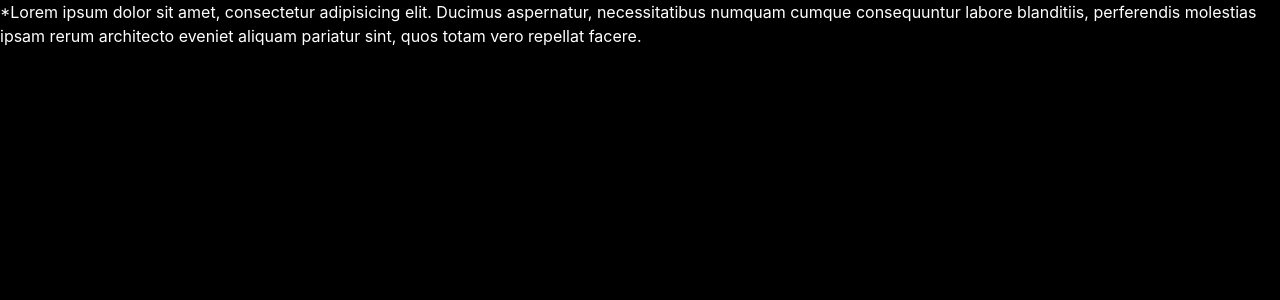
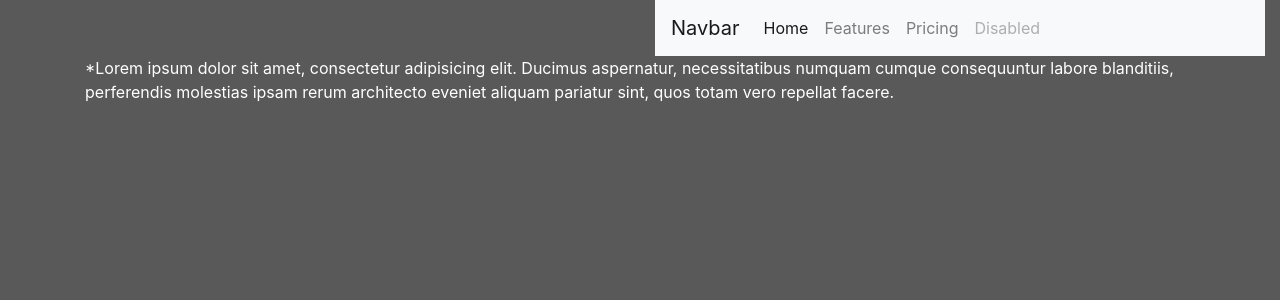
Before and after one commit to jonathanjeansimon/jonathanjs-cv, a PHP site: page /public/index.php?page=home in a window 1280 px wide. Shown: the top 300 px of the page. Run offline with PHP 8.4, Linux system fonts and the light colour scheme.

Commit message:
Modification du gabarit, modification des couleurs du style css

```diff
--- a/page/template/__gabarit.php
+++ b/page/template/__gabarit.php
@@ -8,7 +8,41 @@
 </head>
 <body>
 
-   <section>
+<!-- Ouverture de la class HEADER  -->
+   <div class="header container-fluid">
+     <div class="row">
+<!-- Ouverture de la class reseau -->
+        <div class="col-lg-6 reseau">
+
+        </div>
+<!-- Fermeture de la class reseau -->
+<!--  -------------------------   -->
+<!-- Ouverture de la class menu -->
+        <div class="col-lg-6 menu">
+            <nav class="navbar navbar-expand-lg navbar-light bg-light">
+  <a class="navbar-brand" href="#">Navbar</a>
+  <button class="navbar-toggler" type="button" data-toggle="collapse" data-target="#navbarNavAltMarkup" aria-controls="navbarNavAltMarkup" aria-expanded="false" aria-label="Toggle navigation">
+    <span class="navbar-toggler-icon"></span>
+  </button>
+  <div class="collapse navbar-collapse" id="navbarNavAltMarkup">
+    <div class="navbar-nav">
+      <a class="nav-item nav-link active" href="#">Home <span class="sr-only">(current)</span></a>
+      <a class="nav-item nav-link" href="#">Features</a>
+      <a class="nav-item nav-link" href="#">Pricing</a>
+      <a class="nav-item nav-link disabled" href="#" tabindex="-1" aria-disabled="true">Disabled</a>
+    </div>
+  </div>
+</nav>
+        </div>
+<!-- Fermeture de la class menu -->
+<!--  -------------------------   -->
+
+     </div>
+
+   </div>
+
+<!-- Fermeture de la class HEADER -->
+   <section class="container">
 
     <?= $content; ?>
 
--- a/public/css/style.css
+++ b/public/css/style.css
@@ -1,4 +1,8 @@
 body{
-    background-color: black;
+    background-color: #595959;
     color: white;
 }
+.header{
+
+    background-color: #595959;
+}
```
